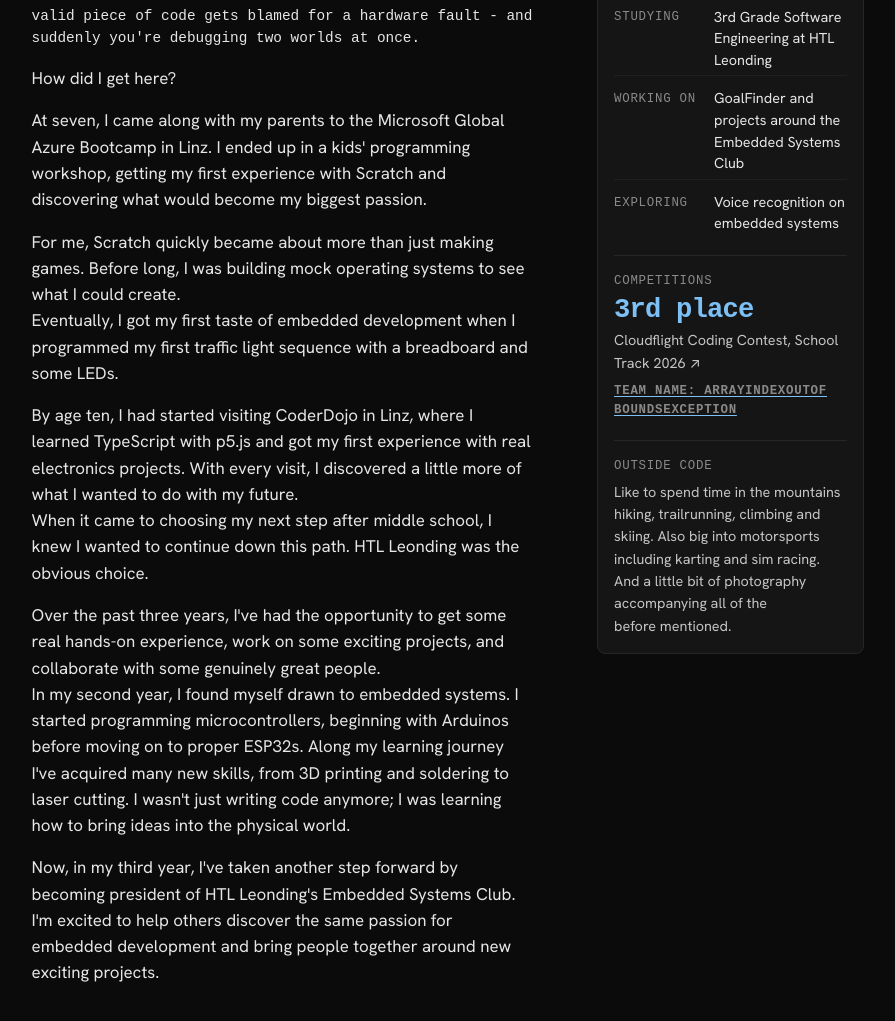
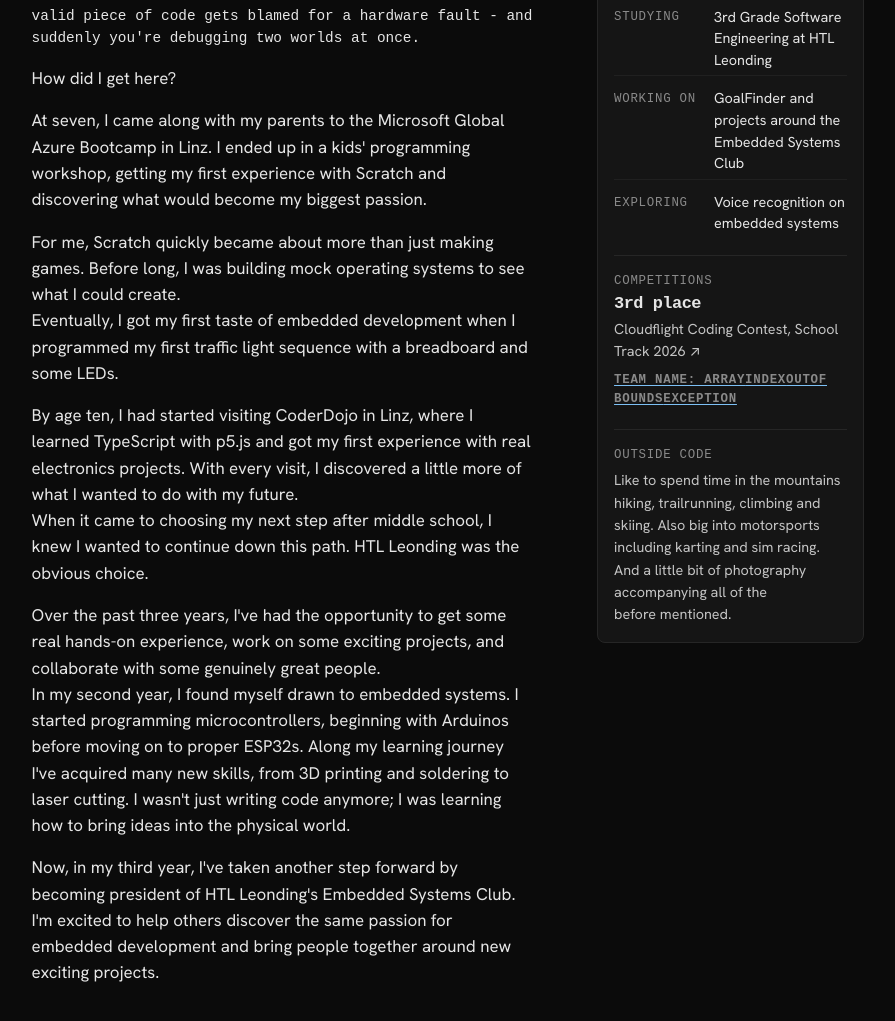
Before and after one commit to MarkusHarnusek/markusharnusek.github.io, an Astro site: page / in a window 1280 px wide. Shown: the part 680-1701 px from the top of the page, without its empty margins (321-1216 px from the left). Built offline with nearby package versions, Linux system fonts and the light colour scheme; Astro itself is replaced by a stand-in of ours; a web font is replaced by a local one.

Commit message:
update: competitions section

```diff
--- a/src/components/About.astro
+++ b/src/components/About.astro
@@ -159,11 +159,10 @@ const bioParagraphs = profile.bio
 
   .about__award-rank {
     font-family: var(--font-mono);
-    font-size: var(--step-2);
     font-weight: 600;
     line-height: var(--leading-tight);
     letter-spacing: var(--tracking-display);
-    color: var(--color-accent);
+    color: inherit;
   }
 
   .about__award-meta {
```
